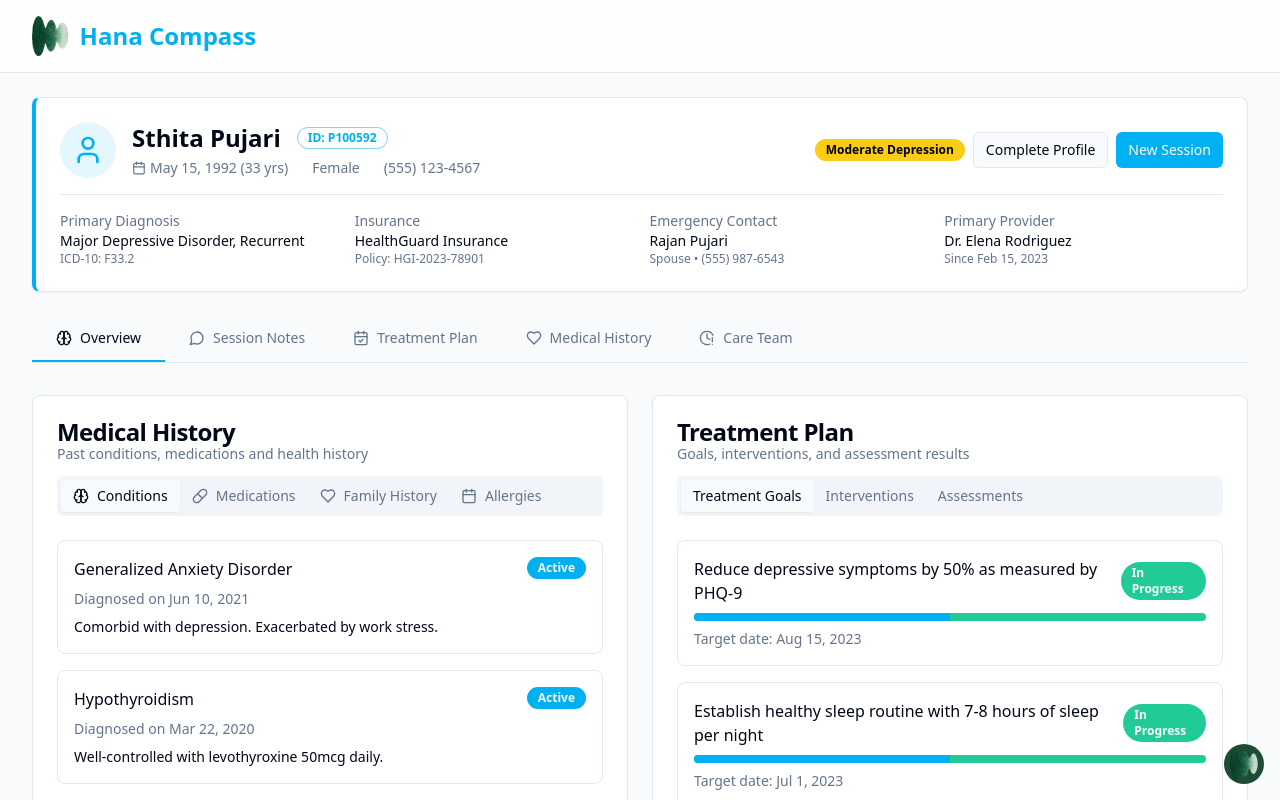
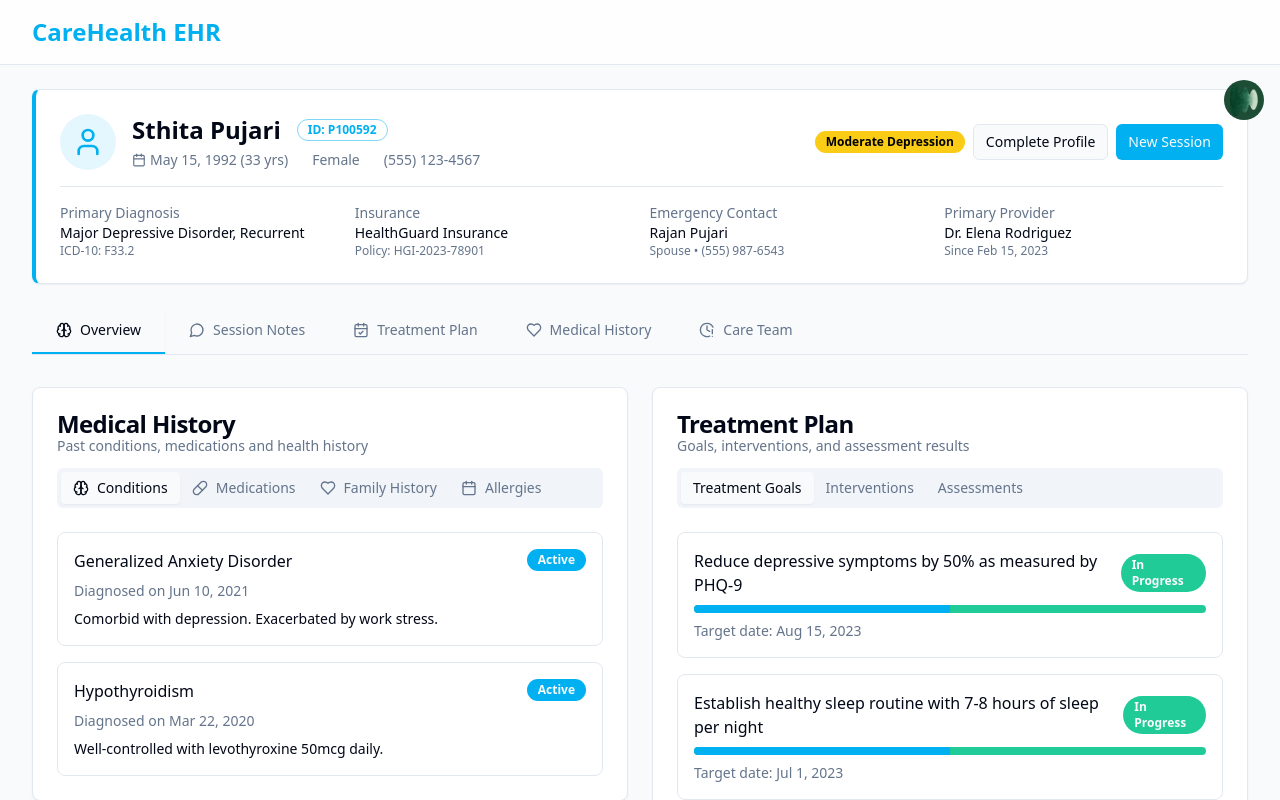
Before and after one commit to mhaihq/sthita-mental-haven, a React (Vite) app: page / in a window 1280 px wide. Shown: the top 800 px of the page. Built offline with nearby package versions, Linux system fonts and the light colour scheme.

Commit message:
Refactor: Update topbar and floating icon position
- Changed the topbar text to "CareHealth EHR".
- Removed the Hana logo from the topbar.
- Moved the floating icon to the top of the page.

```diff
--- a/src/components/layout/HanaSidebar.tsx
+++ b/src/components/layout/HanaSidebar.tsx
@@ -25,12 +25,12 @@ export const HanaSidebar = () => {
     <Sheet open={isSidebarOpen} onOpenChange={setIsSidebarOpen}>
       <SheetTrigger asChild>
         <button
-          className="flex items-center justify-center w-10 h-10 bg-[#1E4D36] rounded-full shadow-lg hover:bg-[#2A6349] transition-colors pulse-animation fixed right-4 bottom-4 z-50"
-          aria-label="Open Hana sidebar"
+          className="flex items-center justify-center w-10 h-10 bg-[#1E4D36] rounded-full shadow-lg hover:bg-[#2A6349] transition-colors pulse-animation fixed right-4 top-20 z-50"
+          aria-label="Open sidebar"
         >
           <img
             src="/lovable-uploads/8bd12f77-f027-47b9-a41c-a780b6ec54d0.png"
-            alt="Hana Clinic Logo"
+            alt="CareHealth Icon"
             className="h-8 w-8 object-contain"
           />
         </button>
@@ -43,13 +43,8 @@ export const HanaSidebar = () => {
             <div className="absolute inset-0 backdrop-blur-md bg-white/70 z-0"></div>
             <div className="relative z-10 flex items-center justify-between p-6">
               <div className="flex items-center gap-3">
-                <img
-                  src="/lovable-uploads/8bd12f77-f027-47b9-a41c-a780b6ec54d0.png"
-                  alt="Hana Clinic Logo"
-                  className="h-14 w-auto"
-                />
                 <div>
-                  <h2 className="text-2xl font-bold text-[#1E4D36]">Hana Compass</h2>
+                  <h2 className="text-2xl font-bold text-[#1E4D36]">CareHealth Compass</h2>
                   <p className="text-sm text-[#2A6349]">Patient Care Assistant</p>
                 </div>
               </div>
@@ -63,8 +58,8 @@ export const HanaSidebar = () => {
             </div>
           </div>
 
-          {/* Navigation Tabs - Adding better spacing and padding */}
-          <div className="flex overflow-x-auto p-4 gap-3 bg-white/50 backdrop-blur-sm border-b border-gray-200">
+          {/* Navigation Tabs - With sticky positioning */}
+          <div className="sticky top-0 z-10 flex overflow-x-auto p-4 gap-3 bg-white border-b border-gray-200">
             <Button
               variant={activeTab === 'overview' ? 'default' : 'outline'}
               size="sm"
@@ -112,6 +107,9 @@ export const HanaSidebar = () => {
             </Button>
           </div>
 
+          {/* Add white background to create space */}
+          <div className="bg-white h-4"></div>
+
           {/* Tab Content */}
           <div className="flex-grow overflow-y-auto p-4">
             {activeTab === 'overview' && <OverviewTab />}
@@ -146,7 +144,7 @@ export const HanaSidebar = () => {
             <div className="absolute inset-0 backdrop-blur-md bg-white/70 z-0"></div>
             <div className="relative z-10 p-4 border-t border-gray-200">
               <p className="text-xs text-gray-500 text-center">
-                Hana Compass • Patient: Sthita Pujari • Last updated: 3 days ago
+                CareHealth Compass • Patient: Sthita Pujari • Last updated: 3 days ago
               </p>
             </div>
           </div>
--- a/src/pages/Index.tsx
+++ b/src/pages/Index.tsx
@@ -1,4 +1,3 @@
-
 import React, { useState } from 'react';
 import { Tabs, TabsContent, TabsList, TabsTrigger } from "@/components/ui/tabs";
 import { patientData } from '@/data/patientData';
@@ -28,12 +27,7 @@ const Index = () => {
         <div className="container py-4">
           <div className="flex justify-between items-center">
             <div className="flex items-center gap-3">
-              <img
-                src="/lovable-uploads/8bd12f77-f027-47b9-a41c-a780b6ec54d0.png"
-                alt="Hana Clinic Logo"
-                className="h-10 w-auto"
-              />
-              <h1 className="text-2xl font-bold text-primary">Hana Compass</h1>
+              <h1 className="text-2xl font-bold text-primary">CareHealth EHR</h1>
             </div>
             {/* Patient and Population buttons removed */}
           </div>
```
